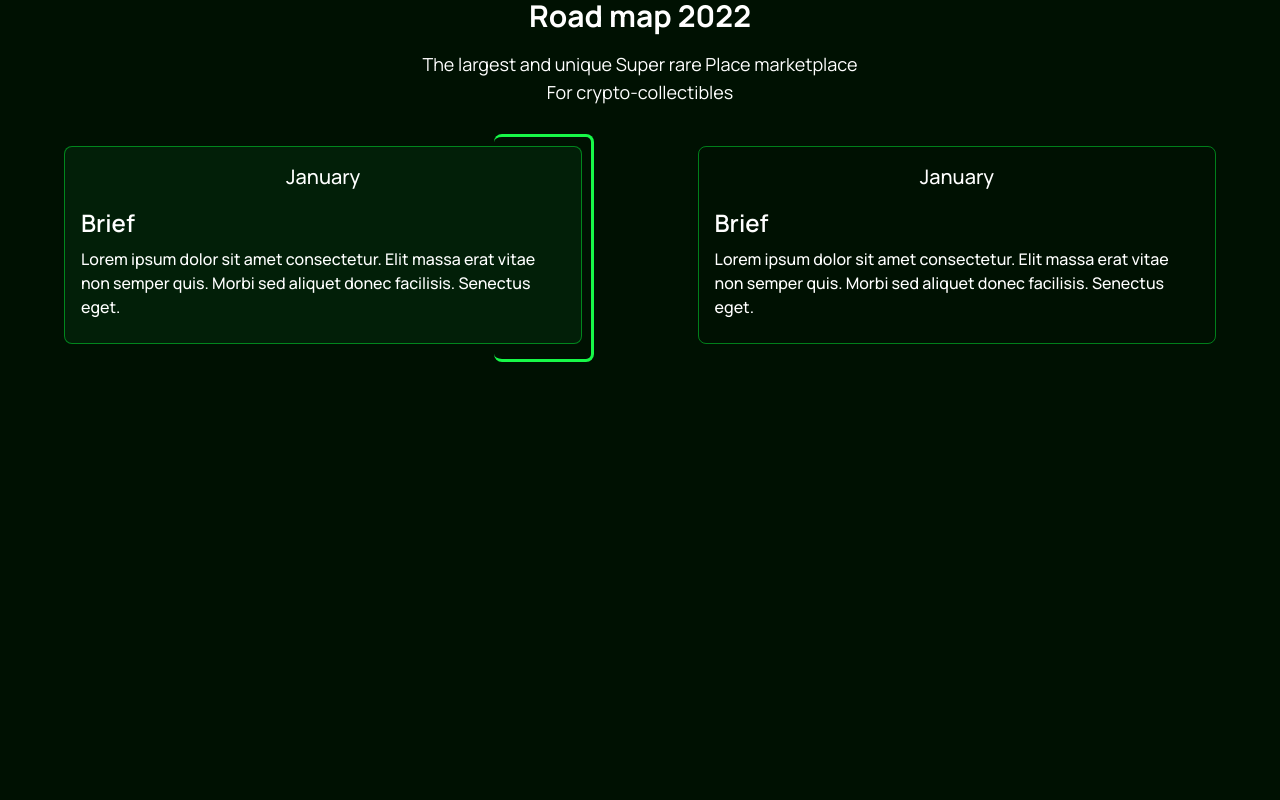
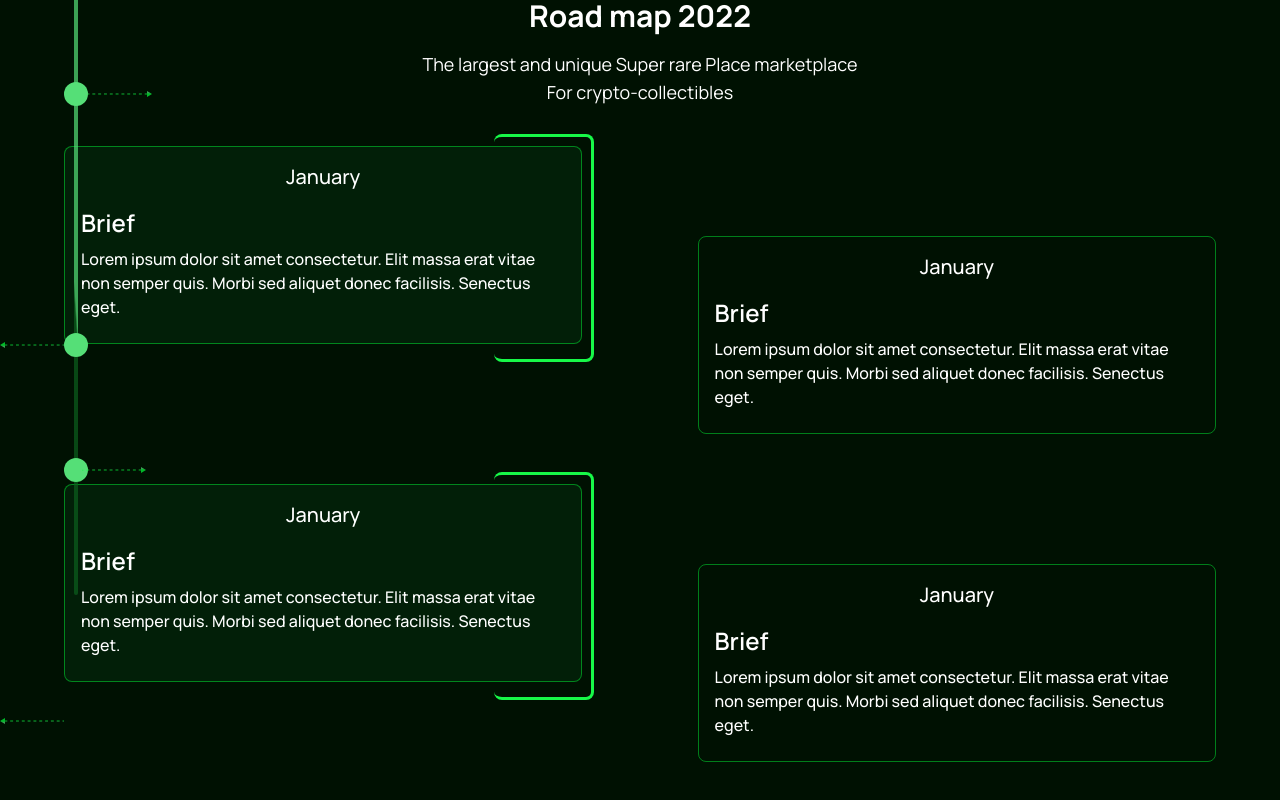
Before and after one commit to gift56/DxxCoin, a React (Vite) app: page / in a window 1280 px wide. Shown: the part 1907-2707 px from the top of the page. Before the commit the page ends 2291 px from the top, so only its background shows below. Built offline with nearby package versions, Linux system fonts and the light colour scheme.

Commit message:
working on road map

```diff
--- a/src/components/RoadMap.jsx
+++ b/src/components/RoadMap.jsx
@@ -2,7 +2,7 @@ import React from "react";
 
 const RoadMap = () => {
   return (
-    <section id="crypto">
+    <section id="crypto" className="bg-pattern bg-no-repeat">
       <div className="container">
         <div className="flex items-center justify-center flex-col w-full gap-10 py-10">
           <div className="flex flex-col gap-4">
@@ -14,7 +14,7 @@ const RoadMap = () => {
               crypto-collectibles
             </p>
           </div>
-          <div className="flex flex-col w-full">
+          <div className="flex flex-col w-full gap-10">
             <div className="w-full flex md:flex-row flex-col justify-between items-start">
               <div className="flex-1 relative after:content-[''] after:absolute after:top-[-12px] after:right-[8%] after:w-[100px] after:h-[115%] after:border-t-[3px] after:border-b-[3px] after:border-r-[3px] after:rounded-lg after:border-[#17F948] -z-10">
                 <div className="border-[#00ff3775] rounded-lg p-4 pb-6 flex flex-col items-center justify-center border gap-4 w-[90%] relative  z-10 bg-[#021f08]">
@@ -29,7 +29,35 @@ const RoadMap = () => {
                   </div>
                 </div>
               </div>
-              <div className="flex-1">
+              <div className="flex-1 md:mt-[90px]">
+                <div className="border-[#00ff3775] rounded-lg p-4 pb-6 flex flex-col items-center justify-center border gap-4 w-[90%] ml-auto">
+                  <h1 className="text-xl font-medium">January</h1>
+                  <div className="flex flex-col gap-2 items-start justify-start w-full">
+                    <h2 className="text-2xl font-semibold text-white">Brief</h2>
+                    <p className="text-base font-medium">
+                      Lorem ipsum dolor sit amet consectetur. Elit massa erat
+                      vitae non semper quis. Morbi sed aliquet donec facilisis.
+                      Senectus eget.
+                    </p>
+                  </div>
+                </div>
+              </div>
+            </div>
+            <div className="w-full flex md:flex-row flex-col justify-between items-start">
+              <div className="flex-1 relative after:content-[''] after:absolute after:top-[-12px] after:right-[8%] after:w-[100px] after:h-[115%] after:border-t-[3px] after:border-b-[3px] after:border-r-[3px] after:rounded-lg after:border-[#17F948] -z-10 mt-[10px]">
+                <div className="border-[#00ff3775] rounded-lg p-4 pb-6 flex flex-col items-center justify-center border gap-4 w-[90%] relative  z-10 bg-[#021f08]">
+                  <h1 className="text-xl font-medium">January</h1>
+                  <div className="flex flex-col gap-2 items-start justify-start w-full">
+                    <h2 className="text-2xl font-semibold text-white">Brief</h2>
+                    <p className="text-base font-medium">
+                      Lorem ipsum dolor sit amet consectetur. Elit massa erat
+                      vitae non semper quis. Morbi sed aliquet donec facilisis.
+                      Senectus eget.
+                    </p>
+                  </div>
+                </div>
+              </div>
+              <div className="flex-1 md:mt-[90px]">
                 <div className="border-[#00ff3775] rounded-lg p-4 pb-6 flex flex-col items-center justify-center border gap-4 w-[90%] ml-auto">
                   <h1 className="text-xl font-medium">January</h1>
                   <div className="flex flex-col gap-2 items-start justify-start w-full">
--- a/tailwind.config.cjs
+++ b/tailwind.config.cjs
@@ -9,6 +9,9 @@ module.exports = {
         boxColor: "rgba(255, 255, 255, 0.05)",
         btnColor: "rgba(255, 255, 255, 0.08)",
       },
+      backgroundImage: {
+        pattern: "url(./assets/bgline.svg)",
+      },
     },
   },
   plugins: [],
```
